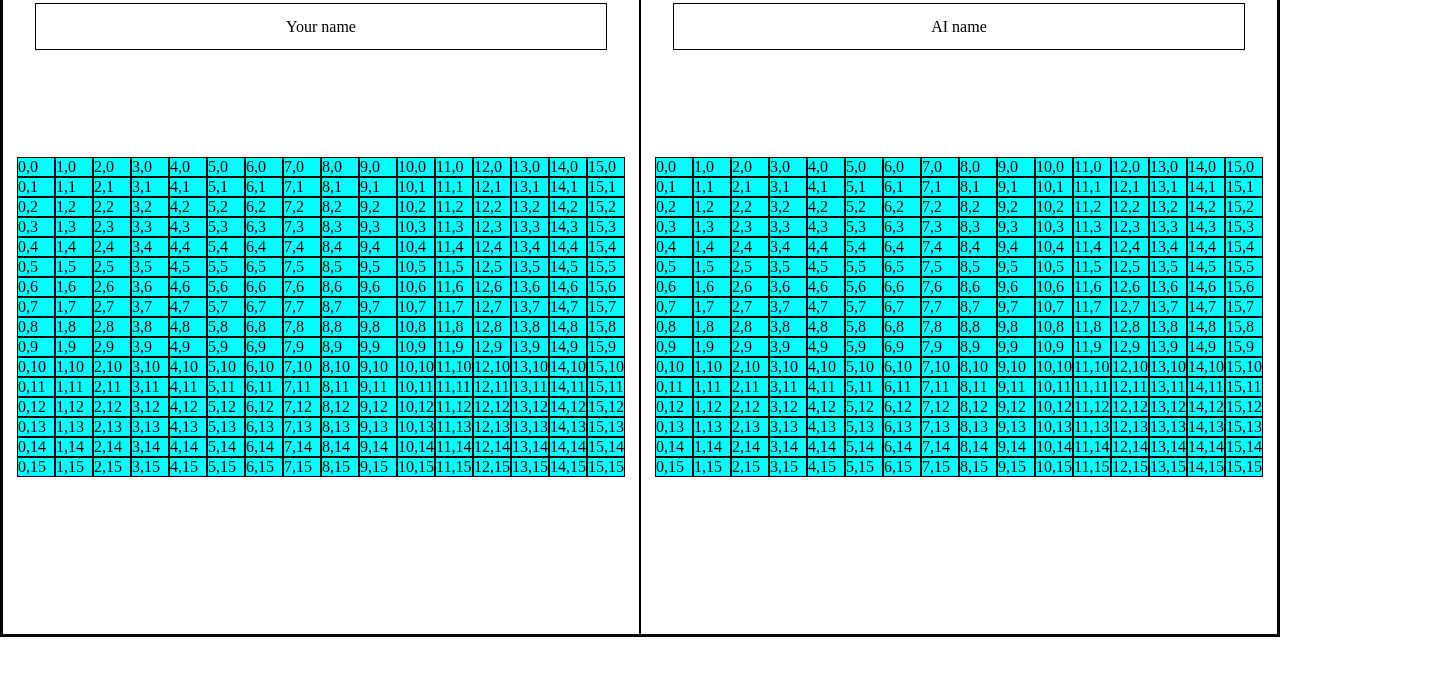
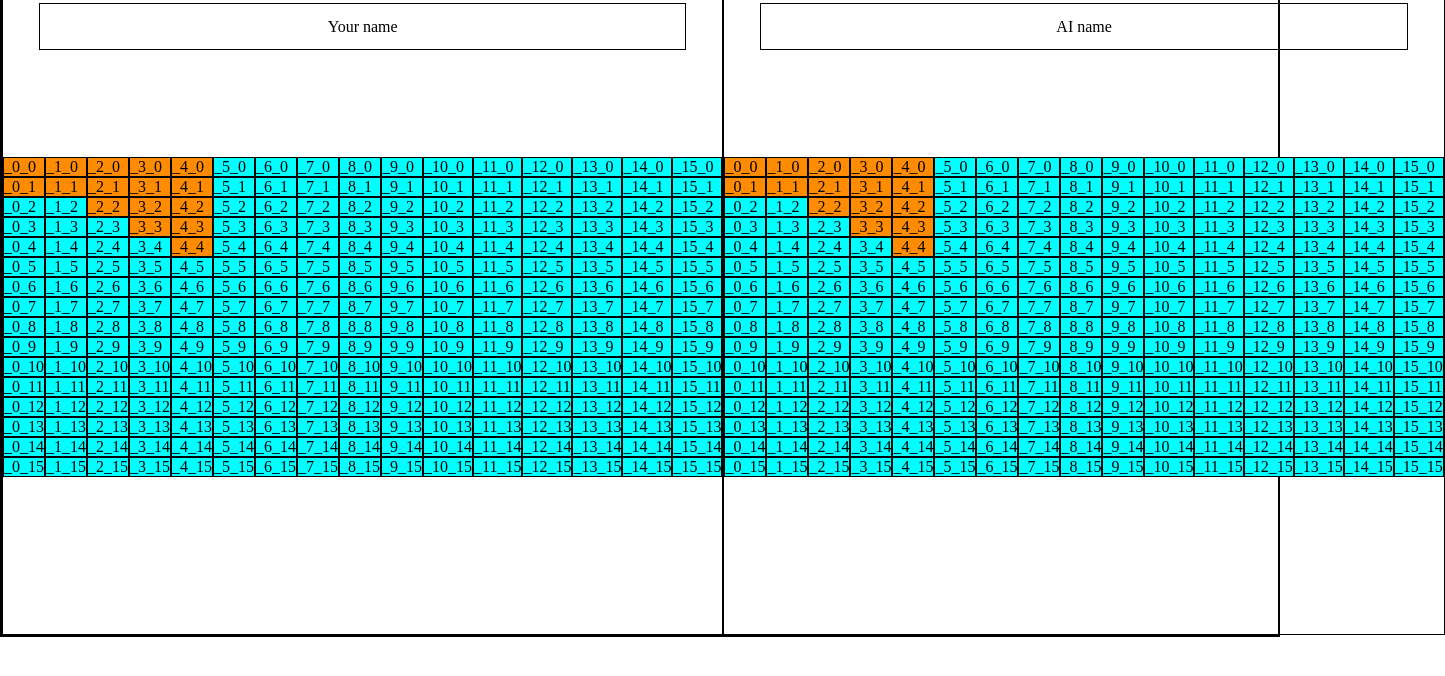
Before and after one commit to SloaneTribble/battleship, a website built with webpack: page src/index.html in a window 1280 px wide. Shown: the part 74-750 px from the top of the page, 1445 px wide, since content can reach past the window. Built offline with nearby package versions, Linux system fonts and the light colour scheme.

Commit message:
Create function for populating boards with ships

```diff
--- a/src/display-boards.js
+++ b/src/display-boards.js
@@ -5,12 +5,13 @@ const displayBoard = function displayOneBoard(owner) {
     const column = document.createElement("div");
     for (let j = 0; j <= 15; j++) {
       const cell = document.createElement("div");
-      cell.id = `${i},${j}`;
+      const coordinates = `_${i}_${j}`;
       column.appendChild(cell);
+      cell.classList.add(coordinates);
       cell.classList.add("board-cell");
       cell.classList.add(`${owner}`);
       cell.classList.add("empty");
-      cell.textContent = `${i},${j}`;
+      cell.textContent = `_${i}_${j}`;
     }
     board.appendChild(column);
   }
--- a/src/game-loop.js
+++ b/src/game-loop.js
@@ -1,12 +1,16 @@
 import { gameBoardFactory } from "./gameboard";
 
 import { playerFactory } from "./player";
+
+import { populateBoards } from "./populate-boards";
 
 import { shipFactory } from "./ship";
 
 // Eventually need to find a way to allow player to position ships
 
 const newGame = function createPlayersAndGameBoards() {
+  const user = playerFactory("human");
+
   const userBoard = gameBoardFactory();
 
   userBoard.placeShip("dinghy", "vertical", [0, 0]);
@@ -15,6 +19,10 @@ const newGame = function createPlayersAndGameBoards() {
   userBoard.placeShip("battleship", "vertical", [3, 0]);
   userBoard.placeShip("carrier", "vertical", [4, 0]);
 
+  populateBoards("user", userBoard);
+
+  const ai = playerFactory("ai");
+
   const aiBoard = gameBoardFactory();
 
   aiBoard.placeShip("dinghy", "vertical", [0, 0]);
@@ -22,4 +30,10 @@ const newGame = function createPlayersAndGameBoards() {
   aiBoard.placeShip("submarine", "vertical", [2, 0]);
   aiBoard.placeShip("battleship", "vertical", [3, 0]);
   aiBoard.placeShip("carrier", "vertical", [4, 0]);
+
+  populateBoards("ai", aiBoard);
+
+  user.turn = true;
 };
+
+export { newGame };
--- a/src/index.js
+++ b/src/index.js
@@ -1,6 +1,8 @@
 import "./style.css";
 
 import { displayBoards } from "./display-boards";
+
+import { newGame } from "./game-loop";
 
 displayBoards();
 
@@ -8,7 +10,8 @@ const boardCells = document.querySelectorAll(".board-cell");
 
 boardCells.forEach((cell) => {
   cell.addEventListener("click", () => {
-    console.log(cell.id);
-    console.log(cell.classList[1]);
+    console.log(cell.classList[0]);
   });
 });
+
+newGame();
--- a/src/player.js
+++ b/src/player.js
@@ -10,6 +10,8 @@
 
 const playerFactory = function createPlayer(playerName) {
   const name = playerName;
+
+  const turn = false;
 
   const successfulAttacks = [];
 
@@ -26,7 +28,7 @@ const playerFactory = function createPlayer(playerName) {
     if (coordinates === "auto") {
       coordinates = generateCoordinates(enemyBoard);
 
-      if (coordinates === "No available spaces"){
+      if (coordinates === "No available spaces") {
         return "No available spaces";
       }
     }
@@ -42,8 +44,7 @@ const playerFactory = function createPlayer(playerName) {
     let target = "invalid";
 
     while (target === "invalid") {
-
-      if (board.attackedSpaces.length > 256){
+      if (board.attackedSpaces.length > 256) {
         return "No available spaces";
       }
       let possibleCoordinates = [];
@@ -52,7 +53,10 @@ const playerFactory = function createPlayer(playerName) {
       possibleCoordinates.push(x);
       possibleCoordinates.push(y);
 
-      let conflict = board.checkOverlap(board.attackedSpaces, possibleCoordinates);
+      let conflict = board.checkOverlap(
+        board.attackedSpaces,
+        possibleCoordinates
+      );
 
       if (!conflict) {
         target = "valid";
@@ -79,6 +83,7 @@ const playerFactory = function createPlayer(playerName) {
     attack,
     getSuccessfulAttacks,
     generateCoordinates,
+    turn,
   };
   return player;
 };
--- /dev/null
+++ b/src/populate-boards.js
@@ -0,0 +1,19 @@
+const populateBoards = function displayShips(name, board) {
+  for (const [key, value] of Object.entries(board.shipLocations)) {
+    for (const coordinate of value) {
+      console.log(coordinate);
+      const coordinateString = `_${coordinate[0]}_${coordinate[1]}`;
+      console.log(coordinateString);
+      const occupiedCells = document.querySelectorAll(`.${coordinateString}`);
+      occupiedCells.forEach((cell) => {
+        console.log(cell);
+        if (cell.classList.contains(name)) {
+          cell.classList.remove("empty");
+          cell.classList.add("occupied");
+        }
+      });
+    }
+  }
+};
+
+export { populateBoards };
--- a/src/style.css
+++ b/src/style.css
@@ -79,3 +79,7 @@ body{
 .empty{
     background-color: aqua;
 }
+
+.occupied{
+    background-color: darkorange;
+}
```
Also changed, not shown: dist/bundle.js, 1 other file.
